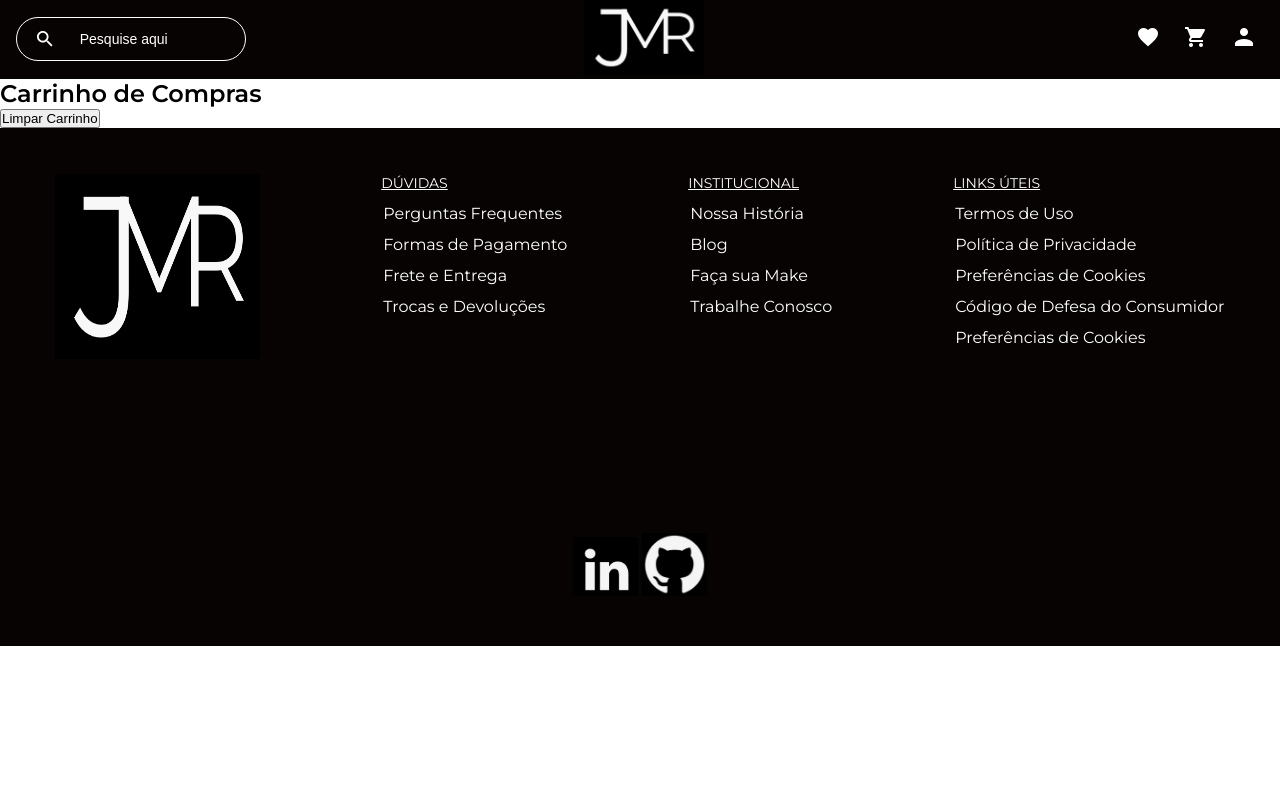
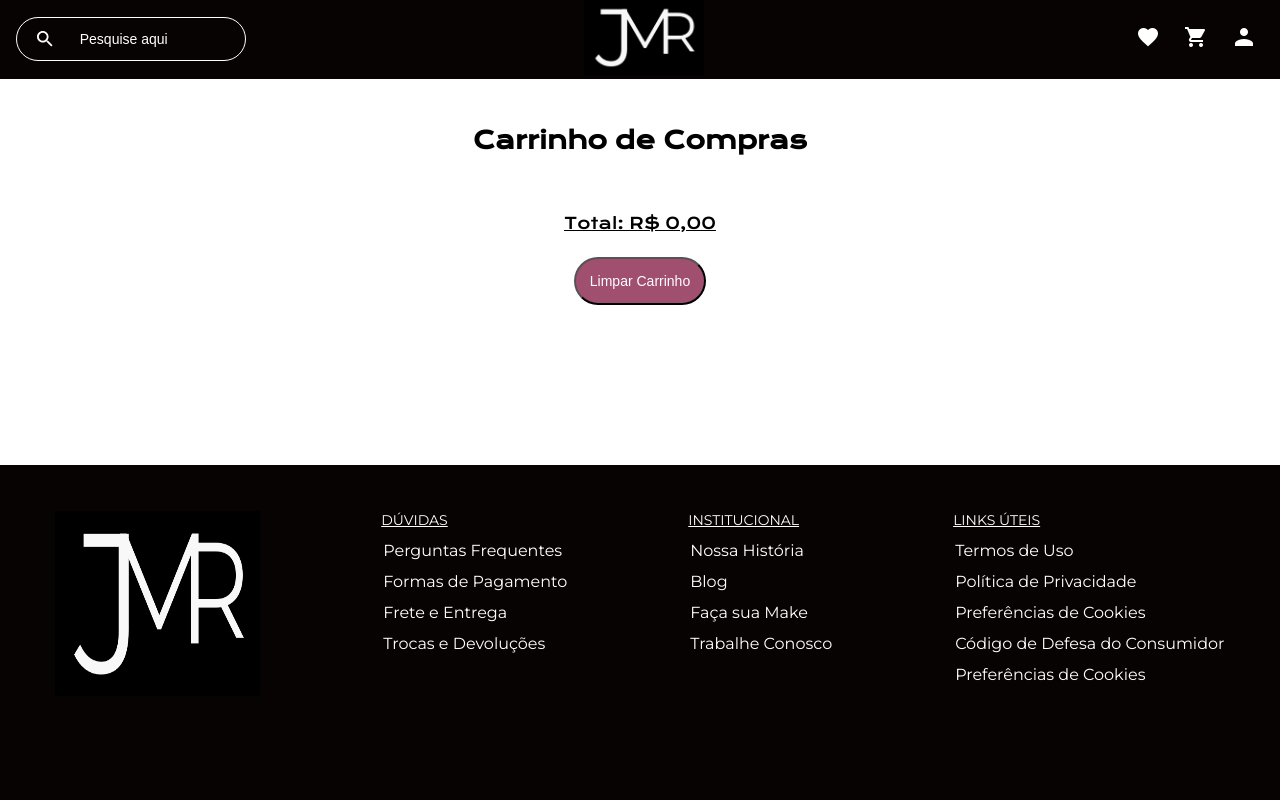
Before and after one commit to jeniferocha/jmr-cosmeticos, a plain HTML site: page pages/carrinho.html in a window 1280 px wide. Shown: the top 800 px of the page. Drawn offline with nearby package versions, Linux system fonts and the light colour scheme.

Commit message:
atualizacao carrinho

```diff
--- a/css/carrinho.css
+++ b/css/carrinho.css
@@ -0,0 +1,38 @@
+.carrinho {
+  padding: 46px 0px 160px 0px;
+  background: var(--cor-secundaria);
+  font-family: var(--fonte-secundaria);
+  text-align: center;
+}
+
+h1 {
+  padding-bottom: 34px;
+  text-align: center;
+}
+
+.carrinho li {
+  display: flex;
+  align-items: center;
+  justify-content: center;
+}
+
+.carrinho img {
+  width: 10%;
+}
+
+#total-preco {
+  padding-top: 24px;
+  text-decoration: underline;
+  text-align: center;
+}
+
+#limpar-carrinho {
+  margin-top: 24px;
+  text-decoration: none;
+  background-color: var(--cor-quartenaria);
+  color: var(--cor-secundaria);
+  font-size: 14px;
+  border-radius: 24px;
+  padding: 14px;
+  cursor: pointer;
+}
--- a/js/carrinho.js
+++ b/js/carrinho.js
@@ -1,17 +1,22 @@
 document.addEventListener("DOMContentLoaded", () => {
   const carrinhoLista = document.getElementById("carrinho-lista");
   const limparCarrinhoButton = document.getElementById("limpar-carrinho");
+  const totalPrecoElement = document.getElementById("total-preco");
 
   let carrinho = JSON.parse(localStorage.getItem("carrinho")) || [];
+  let totalPreco = 0;
 
   carrinho.forEach((produto) => {
     const listItem = document.createElement("li");
     listItem.innerHTML = `
-      <img src="${produto.imagem}" alt="${produto.nome}" style="width: 50px; height: 50px;">
+      <img src="${produto.imagem}" alt="${produto.nome}"">
       ${produto.nome} - ${produto.preco}
     `;
     carrinhoLista.appendChild(listItem);
+    const preco = parseFloat(produto.preco.replace("R$", "").replace(",", "."));
+    totalPreco += preco;
   });
+  totalPrecoElement.textContent = `Total: R$ ${totalPreco.toFixed(2).replace(".", ",")}`;
 
   limparCarrinhoButton.addEventListener("click", () => {
     localStorage.removeItem("carrinho");
--- a/pages/carrinho.html
+++ b/pages/carrinho.html
@@ -43,6 +43,7 @@
     <section class="carrinho">
       <h1>Carrinho de Compras</h1>
       <ul id="carrinho-lista"></ul>
+      <p id="total-preco">Total: R$ 0,00</p>
       <button id="limpar-carrinho">Limpar Carrinho</button>
     </section>
 
```
